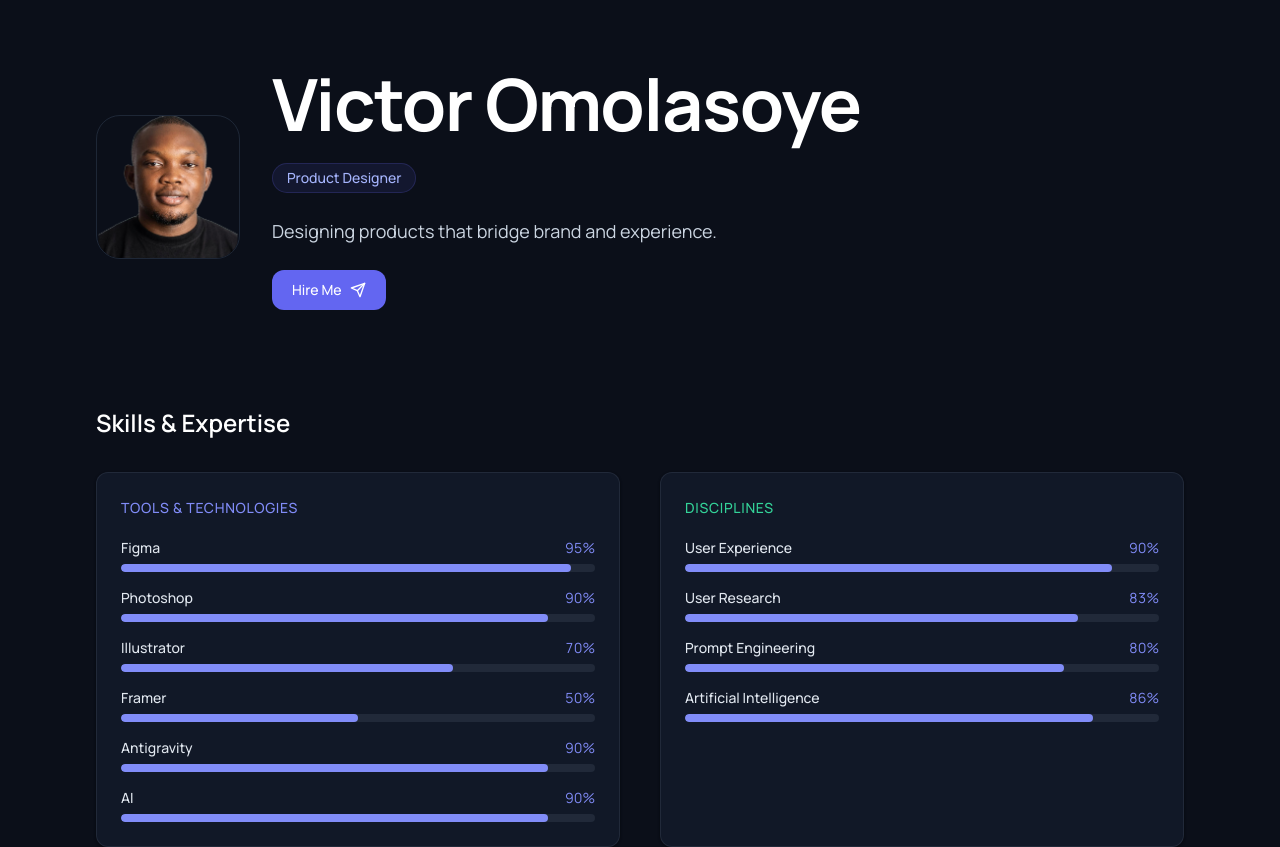
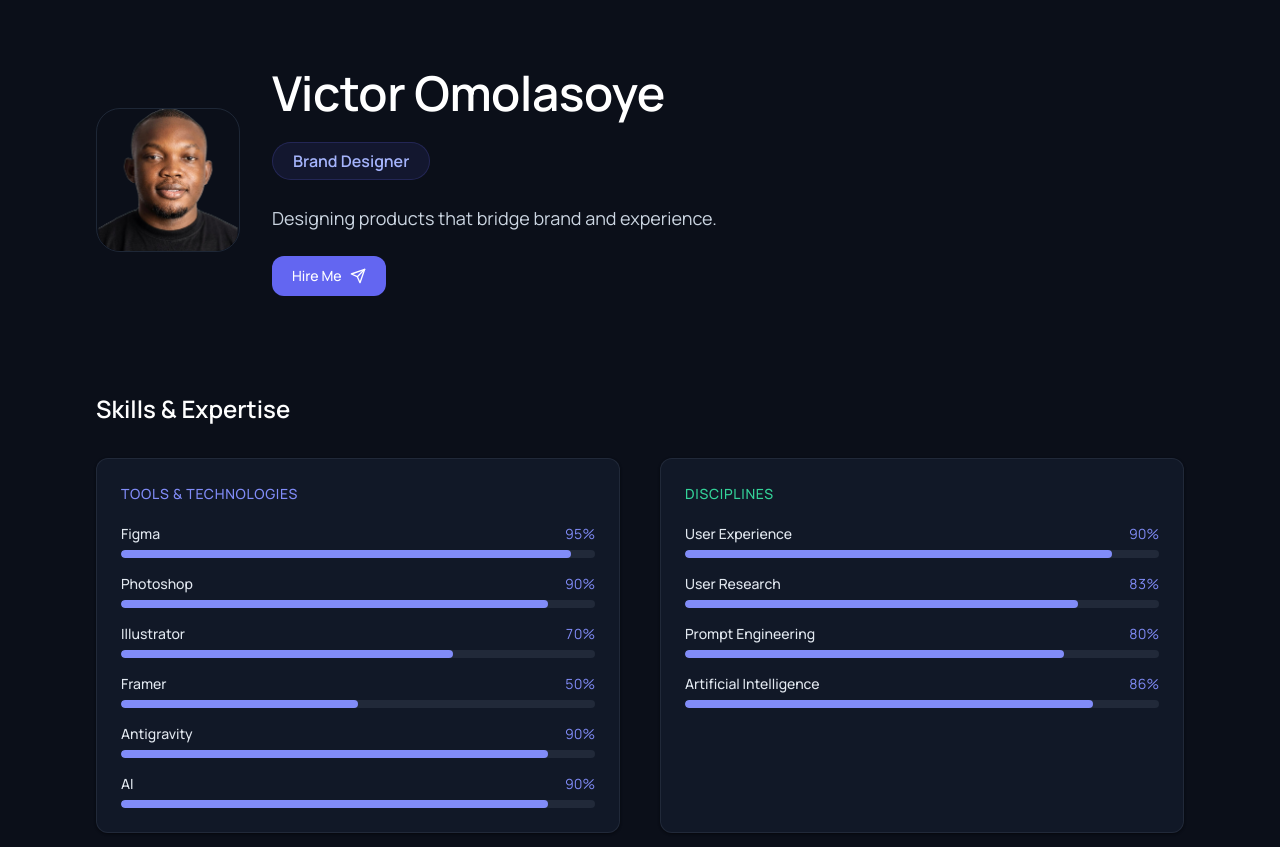
Before and after one commit to Levictor-ai/victor-omolasoye-portfolio, a Next.js app: page / in a window 1280 px wide. Shown: the top 847 px of the page. Built offline with nearby package versions, Linux system fonts and the light colour scheme.

Commit message:
Resize name smaller, enlarge title badge, slow cycle to 2.5s, remove experience descriptions

```diff
--- a/src/components/HomeContent.tsx
+++ b/src/components/HomeContent.tsx
@@ -64,14 +64,14 @@ function AnimatedTitle({ titles }: { titles: string[] }) {
         setIndex((prev) => (prev + 1) % titles.length);
         setFade(true);
       }, 200);
-    }, 1000);
+    }, 2500);
     return () => clearInterval(interval);
   }, [titles.length]);
 
   return (
     <div className="mb-6">
       <span
-        className={`inline-flex items-center rounded-full border border-indigo-500/20 bg-indigo-500/10 px-3.5 py-1 text-sm font-medium text-indigo-300 transition-opacity duration-200 ${
+        className={`inline-flex items-center rounded-full border border-indigo-500/20 bg-indigo-500/10 px-5 py-1.5 text-base font-semibold text-indigo-300 transition-opacity duration-200 ${
           fade ? 'opacity-100' : 'opacity-0'
         }`}
       >
@@ -97,7 +97,7 @@ function HeroSection({ profile }: { profile: ProfileData }) {
         </div>
       </div>
       <div>
-        <h1 className="mb-5 text-display-md font-bold tracking-tight text-white sm:text-display-lg lg:text-display-xl">
+        <h1 className="mb-5 text-heading-lg font-bold tracking-tight text-white sm:text-display-md">
           {profile.name}
         </h1>
         <AnimatedTitle titles={profile.titles} />
@@ -262,9 +262,6 @@ function ExperienceSection({ profile }: { profile: ProfileData }) {
               </div>
               <span className="shrink-0 text-sm text-slate-500">{exp.period}</span>
             </div>
-            {exp.description && (
-              <p className="mt-3 text-body-sm text-slate-400">{exp.description}</p>
-            )}
           </div>
         ))}
       </div>
```
